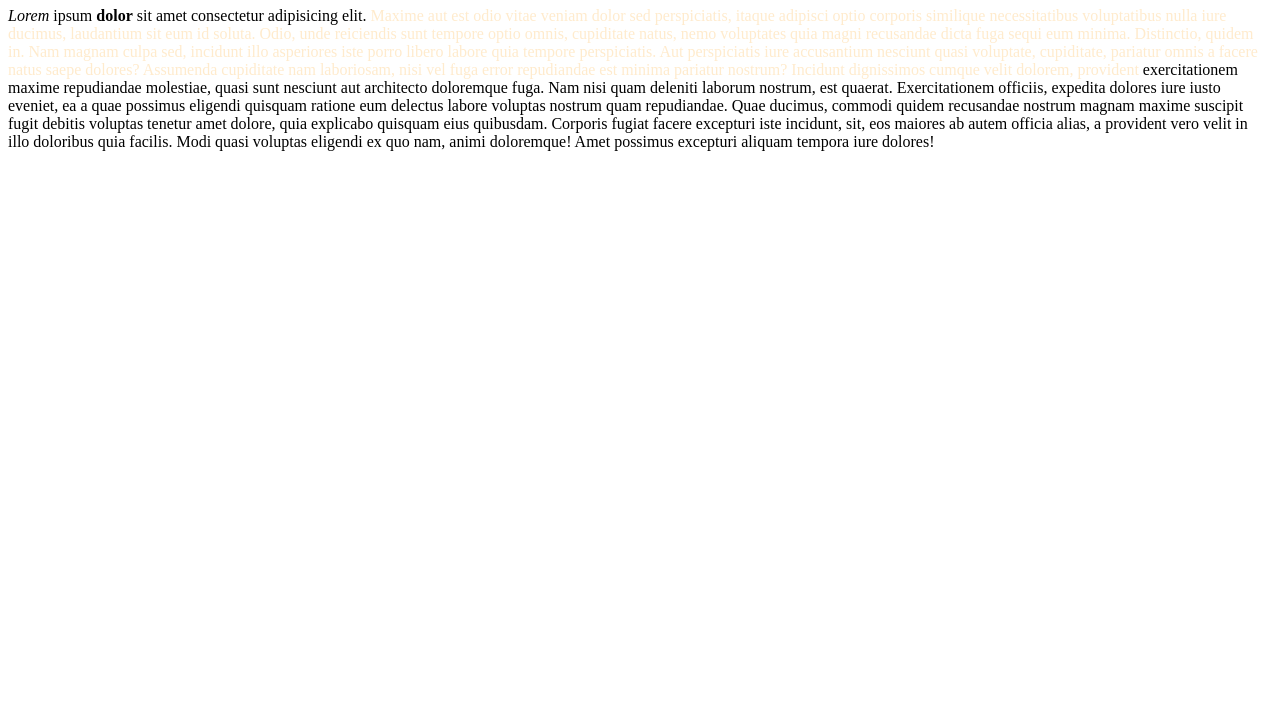
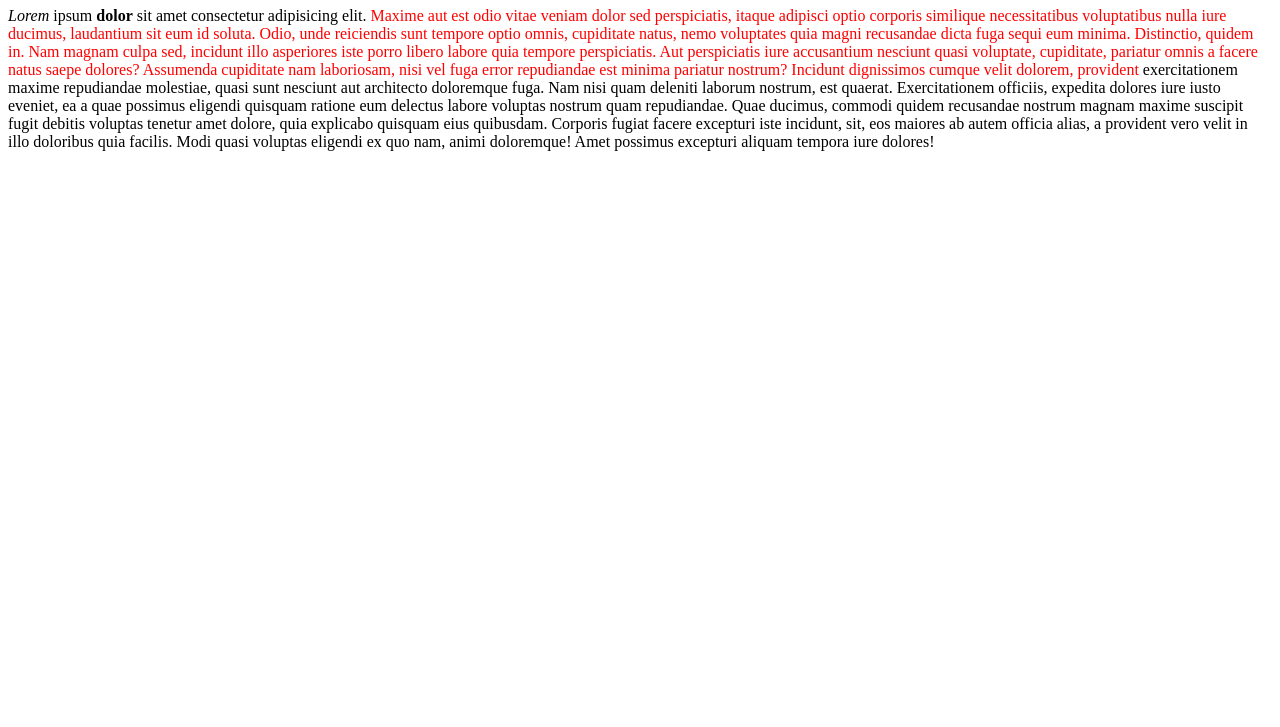
Before and after one commit to sabithasan1/my-second-repo, a plain HTML site: page index.html in a window 1280 px wide. Shown: the part 73-800 px from the top of the page. Drawn offline with Linux system fonts and the light colour scheme.

Commit message:
red color

```diff
--- a/style.css
+++ b/style.css
@@ -3,5 +3,5 @@ h1{
     color: yellowgreen;
 }
 .guru{
-    color: blanchedalmond;
+    color: red;
 }
```
